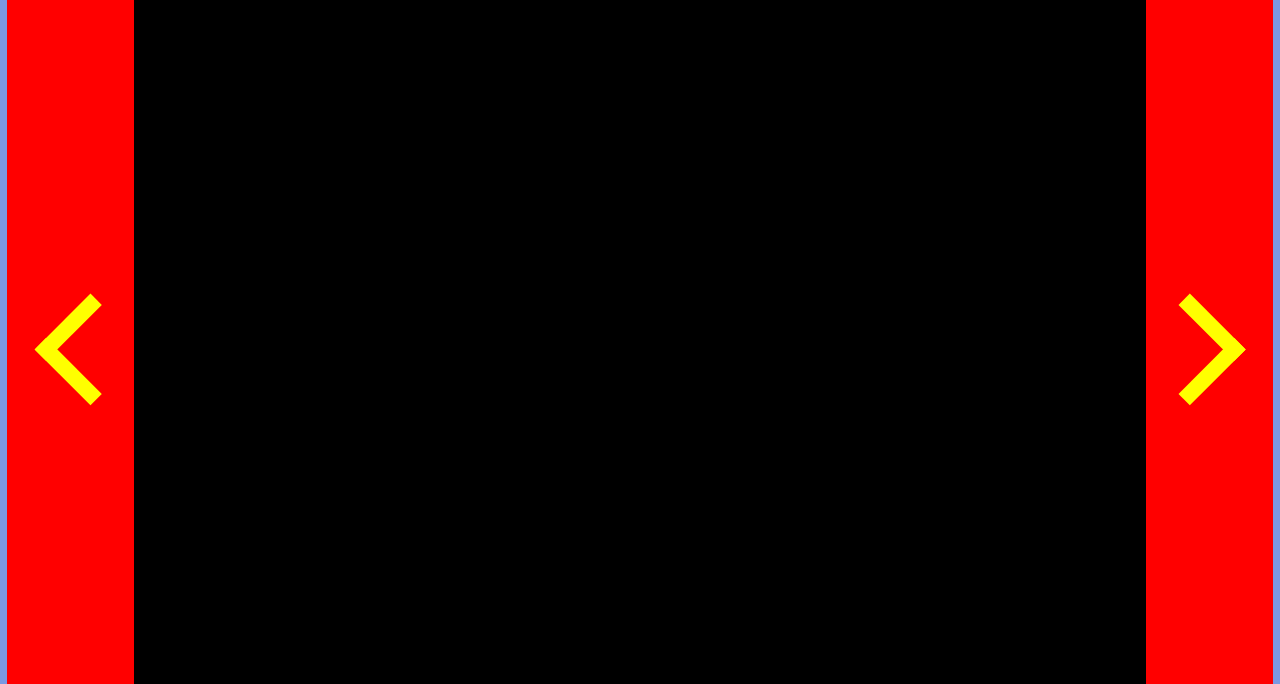
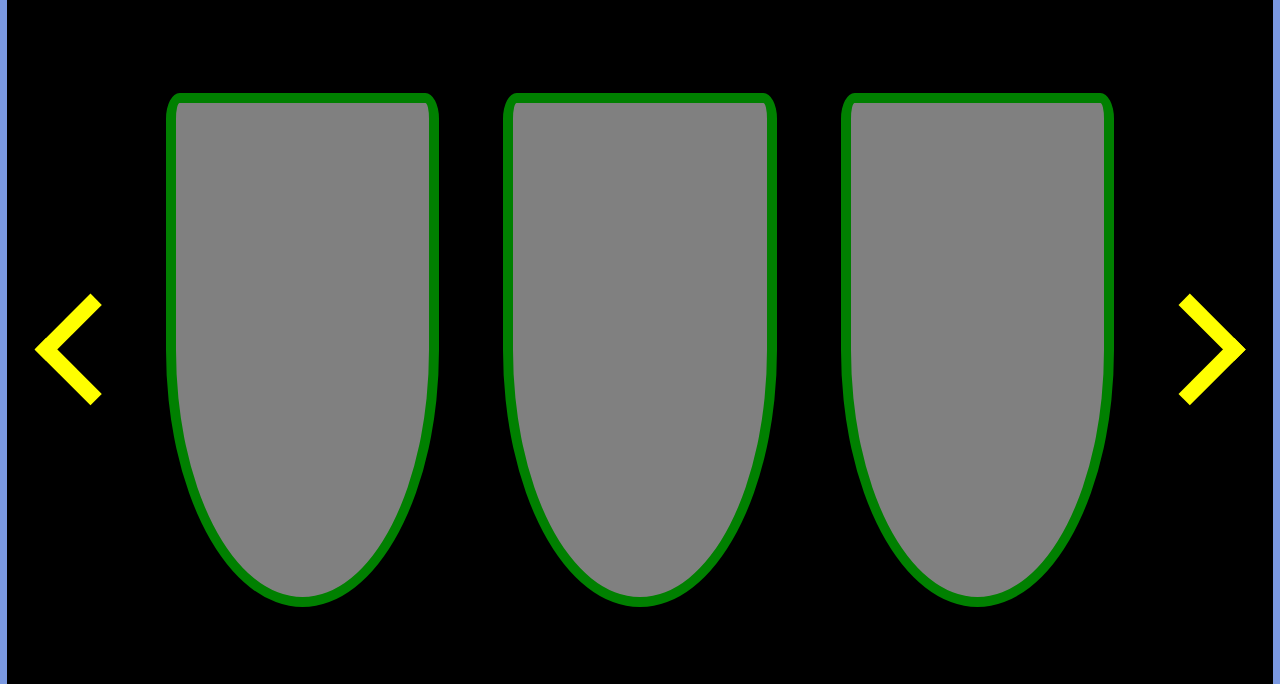
Before and after one commit to foxlvr1024/foxlvr1024.github.io, a plain HTML site: page pages/myprojects.html in a window 1280 px wide. Shown: the part 73-757 px from the top of the page. Drawn offline with Linux system fonts and the light colour scheme.

Commit message:
Add start for cards for games

```diff
--- a/pages/myprojects.html
+++ b/pages/myprojects.html
@@ -56,7 +56,15 @@
                     </btn>
                 </div>
                 <div id="cards">
+                    <div class="game">
 
+                    </div>
+                    <div class="game">
+
+                    </div>
+                    <div class="game">
+
+                    </div>
                 </div>
                 <div class="buttonplace">
                     <btn class="rightbtn">
--- a/styles/gamemenu.css
+++ b/styles/gamemenu.css
@@ -9,7 +9,7 @@ div.background{
 
 div.buttonplace{
     width: 10%;
-    background-color: red;
+    background-color: none;
     display: flex;
     justify-content: center;
     align-items: center;
@@ -52,6 +52,25 @@ btn.rightbtn:hover{
     border-color: orange;
 }
 
+
+div.game{
+    width: 25%;
+    height: 70%;
+    background-color: gray;
+    margin: auto;
+
+    border-bottom-left-radius: 50%;
+    border-bottom-right-radius: 50%;
+    border-top-left-radius: 5%;
+    border-top-right-radius: 5%;
+    border: 10px solid green;
+}
+
+#cards{
+    display: flex;
+    justify-content: center;
+    align-items: center;
+}
 /*btn.leftbtn::before{
     content: "";
     display: inline-block;
```
